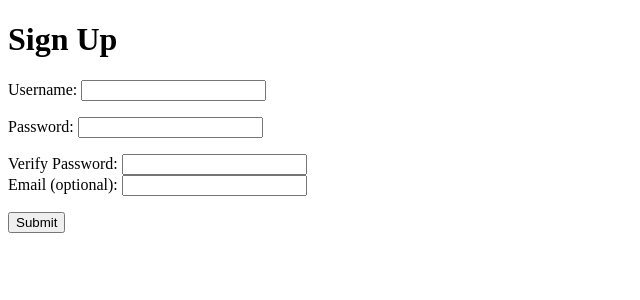
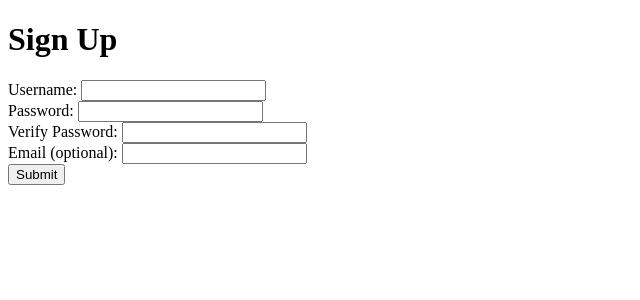
Before and after one commit to mbjordan23/user-signup, a Flask app: page / in a window 1280 px wide. Shown: the top 300 px of the page, without its empty margins (0-640 px from the left). Run offline with Flask 2, Linux system fonts and the light colour scheme.

Commit message:
Completed signup form - edited error message location

```diff
--- a/templates/signup.html
+++ b/templates/signup.html
@@ -8,13 +8,15 @@
 	<label>
 		Username:
 		<input type="text" name="username" value="{{username}}">
-		<p class="error">{{username_error}}</p>
+		<span class="error">{{username_error}}</span>
 	</label>
+	<br />
 	<label>
 		Password:
 		<input type="password" name="password">
-		<p class="error">{{password_error}}</p>
+		<span class="error">{{password_error}}</span>
 	</label>
+	<br />
 	<label>
 		Verify Password:
 		<input type="password" name="verifypassword">
@@ -23,8 +25,9 @@
 	<label>
 		Email (optional):
 		<input type="text" name="email" value="{{email}}">
-		<p class="error">{{email_error}}</p>
+		<span class="error">{{email_error}}</span>
 	</label>
+	<br />
 	<input type="submit" name="Submit" />
 
 </form>
```
